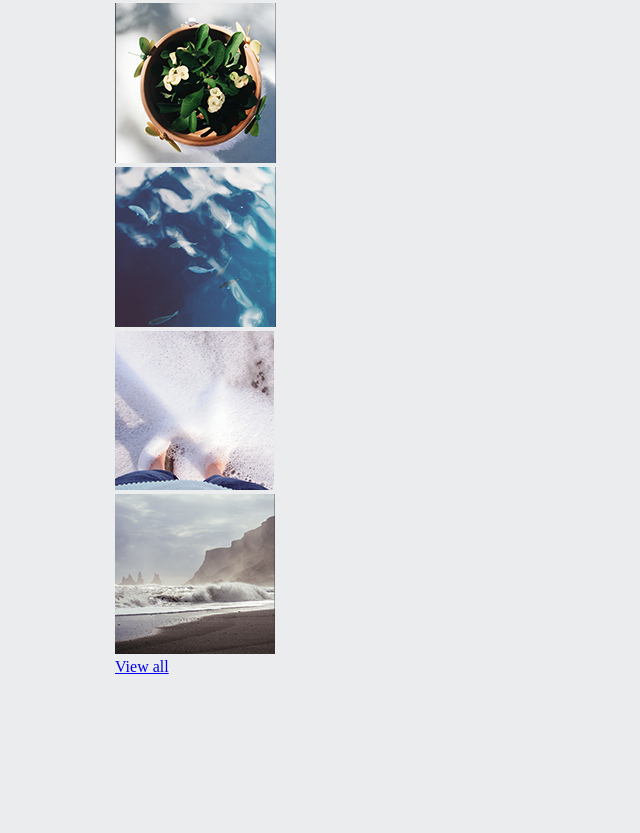
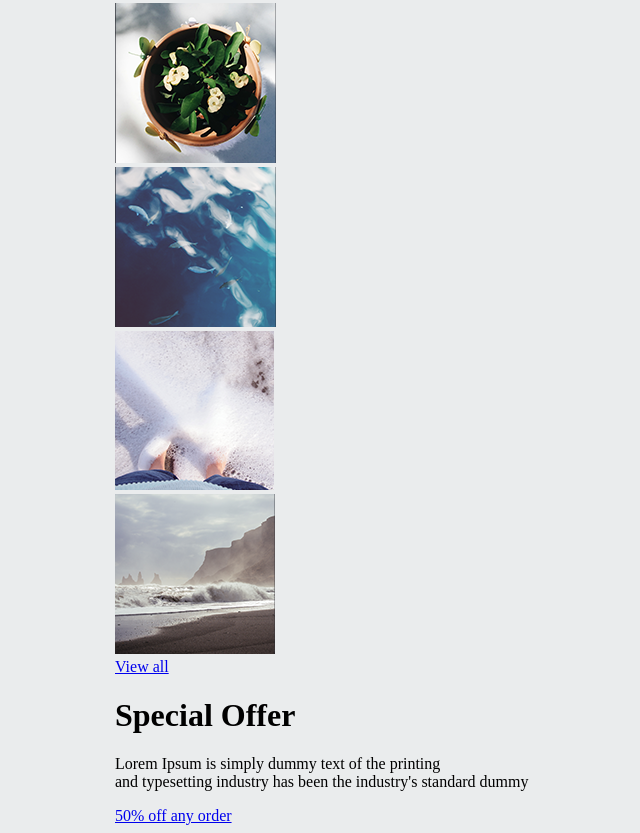
Before and after one commit to stephanie-vm/PSD-practica, a website: page index.html in a window 1280 px wide. Shown: the part 3099-3932 px from the top of the page, without its empty margins (225-865 px from the left). Before the commit the page ends 3783 px from the top, so only its background shows below. Drawn offline with Linux system fonts and the light colour scheme.

Commit message:
Main-content-5

```diff
--- a/index.html
+++ b/index.html
@@ -183,6 +183,15 @@
             </div>
             <span><a href="#">View all</a></span>
         </div>
+        <div class="content-5">
+            <div class="content-5-info">
+                <h1>Special Offer</h1>
+                <p>Lorem Ipsum is simply dummy text of the printing
+                </br>
+                and typesetting industry has been the industry's standard dummy</p>
+            </div>
+            <span><a href="#">50% off any order</a></span>
+        </div>
     </div>
 </body>
 </html>
```
